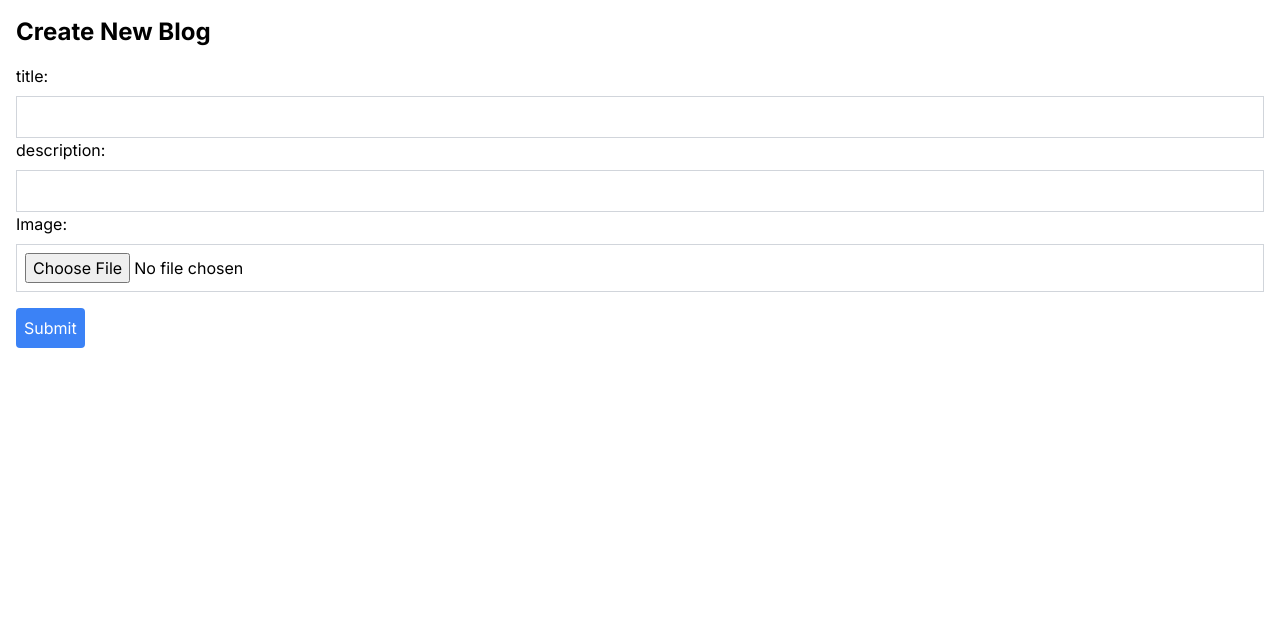
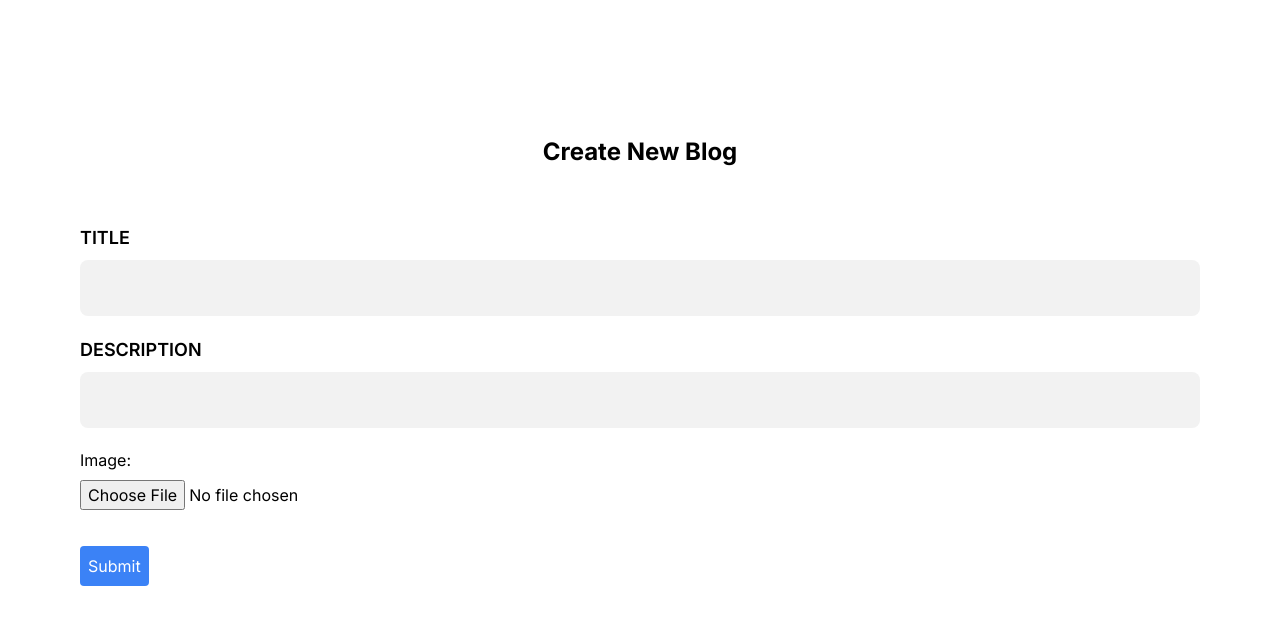
Before and after one commit to tomassilvente/immerLandingPage, a Next.js app: page /admin/blogs/createnew in a window 1280 px wide. Shown: the top 624 px of the page. Built offline with nearby package versions, Linux system fonts and the light colour scheme; no server answers.

Commit message:
Edit profile added

```diff
--- a/src/app/admin/blogs/createnew/page.jsx
+++ b/src/app/admin/blogs/createnew/page.jsx
@@ -89,13 +89,13 @@ function CreateNew() {
 
   return (
 
-    <div className="p-4">
+    <div className="p-20">
 
-      <h2 className="text-2xl font-bold mb-4">Create New Blog</h2>
+      <h2 className="text-2xl font-bold  text-center my-14">Create New Blog</h2>
 
-      <div className="flex flex-col space-y-2">
+      <div className="flex flex-col space-y-2 my-5">
 
-        <label htmlFor="title">title:</label>
+        <label className="text-lg font-semibold" htmlFor="title">TITLE</label>
 
         <input
 
@@ -107,15 +107,15 @@ function CreateNew() {
 
           onChange={(e) => setTitle(e.target.value)}
 
-          className="border border-gray-300 p-2"
+          className="w-[100%] mb-4 lg:h-14 h-12 rounded-lg p-5 bg-[#f2f2f2]"
 
         />
 
       </div>
 
-      <div className="flex flex-col space-y-2">
+      <div className="flex flex-col space-y-2 my-5">
 
-        <label htmlFor="description">description:</label>
+        <label className="text-lg font-semibold"  htmlFor="description">DESCRIPTION</label>
 
         <input
 
@@ -127,13 +127,13 @@ function CreateNew() {
 
           onChange={(e) => setDescription(e.target.value)}
 
-          className="border border-gray-300 p-2"
+          className="w-[100%] mb-4 lg:h-14 h-12 rounded-lg p-5 bg-[#f2f2f2]"
 
         />
 
       </div>
 
-      <div className="flex flex-col space-y-2">
+      <div className="flex flex-col space-y-2 my-5">
 
         <label htmlFor="image">Image:</label>
 
@@ -145,7 +145,7 @@ function CreateNew() {
 
           onChange={(e) => setImage(e.target.files[0])}
 
-          className="border border-gray-300 p-2"
+
 
         />
 
--- a/src/app/admin/blogs/page.jsx
+++ b/src/app/admin/blogs/page.jsx
@@ -4,6 +4,7 @@ import { getAuth } from "@firebase/auth";
 import getData from "../../../firebase/firestore/getData";
 import deleteBlog from "../../../firebase/firestore/deleteDoc";
 import Link from "next/link";
+import { deleteImage } from "@/firebase/firestore/deleteImage";
 
 const user =  getAuth().currentUser
 
@@ -11,6 +12,7 @@ let userName = 'Non User Logged in'
 let photoURL = 'Non User Logged in'
 
 if(user){
+
   userName = user.displayName
   photoURL = user.photoURL
 }
@@ -26,32 +28,19 @@ function Blogs() {
     const fetchData = async () => {
 
       try {
-
         const { result, error } = await getData("blogs", null);
-
-
+        // let publisher = await (getData("users", user.id)).result
         if (error) {
-
           console.error("Error fetching document:", error);
-
         } else {
-
           if (Array.isArray(result)) {
-
             setDocumentData(result);
-
           } else {
-
             console.error("Document data is not valid:", result);
-
           }
-
         }
-
       } catch (error) {
-
         console.error("Error fetching document:", error);
-
       }
 
     };
@@ -62,27 +51,24 @@ function Blogs() {
   }, []);
 
 
-
-  const handleDelete = async (id) => {
+  const handleDelete = async (id, image) => {
 
     const wasDeleted = await deleteBlog(id);
 
     if (wasDeleted) {
 
+      await deleteImage(image)
       setDocumentData((prevBlogs) =>
 
         prevBlogs.filter((blog) => blog.id !== id)
 
       );
-
     }
 
   };
 
   return (
-
     <div className="p-4">
-
       <div className="flex">
         <img className="h-[45px] w-[45px] rounded-full mt-5 mr-2 ml-5" src={photoURL}/>
         <div className="mt-5 ml-3 ">
@@ -94,13 +80,10 @@ function Blogs() {
         <h2 className="text-2xl text-center font-bold mb-5 ml-12 col-start-4 col-end-9">
           Admin Blog
         </h2>
-        <Link className="border-[#158406] border rounded-md text-[#158406] text-center col-start-9 col-end-11 mr-12 pt-3 ml-10" href='/admin/blogs/createnew'>Post a Blog</Link>
+        <Link className="border-[#158406] border rounded-md text-[#158406] text-center col-start-9 col-end-12 lg:col-end-11 md:mr-12 pt-3 ml-10" href='/admin/blogs/createnew'>Post a Blog</Link>
       </div>
 
-
-
       {documentData.length > 0 ? (
-
         documentData.map((blog) => (
 
           <div className="md:w-[60%] md:ml-[20%] flex flex-col border-primary border rounded-lg my-6 p-7" key={blog.id}>
@@ -116,11 +99,9 @@ function Blogs() {
             </div>
 
               <button
-
-                onClick={() => handleDelete(blog.id)}
+                onClick={() => handleDelete(blog.id, blog.imageUrl)}
 
                 className="col-start-3 ml-[50%] max-h-[40px] w-[50%] bg-red-500 text-white p-2 rounded hover:bg-red-600"
-
                 >
 
                 Delete
--- a/src/app/admin/editProfile/page.jsx
+++ b/src/app/admin/editProfile/page.jsx
@@ -4,6 +4,7 @@ import React from "react";
 import editProfile from "@/firebase/firestore/editProfile";
 import { uploadImage } from "../../../firebase/firestore/uploadImage";
 import { getAuth } from "@firebase/auth";
+import { deleteImage } from "@/firebase/firestore/deleteImage";
 
 const user =  getAuth().currentUser
 
@@ -18,6 +19,7 @@ export default function Page() {
         event.preventDefault();
         // Upload the image to Firebase Storage and get its URL
         if(image){
+            await deleteImage(user.photoURL)
             const imageURL = await uploadImage(image);
             const { result, error } = await editProfile(user, email, fullName, imageURL);
             if (error) {
--- /dev/null
+++ b/src/firebase/firestore/deleteImage.js
@@ -0,0 +1,18 @@
+import { deleteDoc, doc } from "@firebase/firestore";
+import { app } from "../config";
+import { deleteObject, getStorage,ref } from "@firebase/storage";
+
+const storage = getStorage(app);
+
+export async function deleteImage(image) {
+
+    try {
+    const docRef = ref(storage, `${image}`);
+    await deleteObject(docRef)
+
+    return docRef;
+  } catch (error) {
+    console.error("Error deleting image:", error);
+    throw error;
+  }
+}
```
